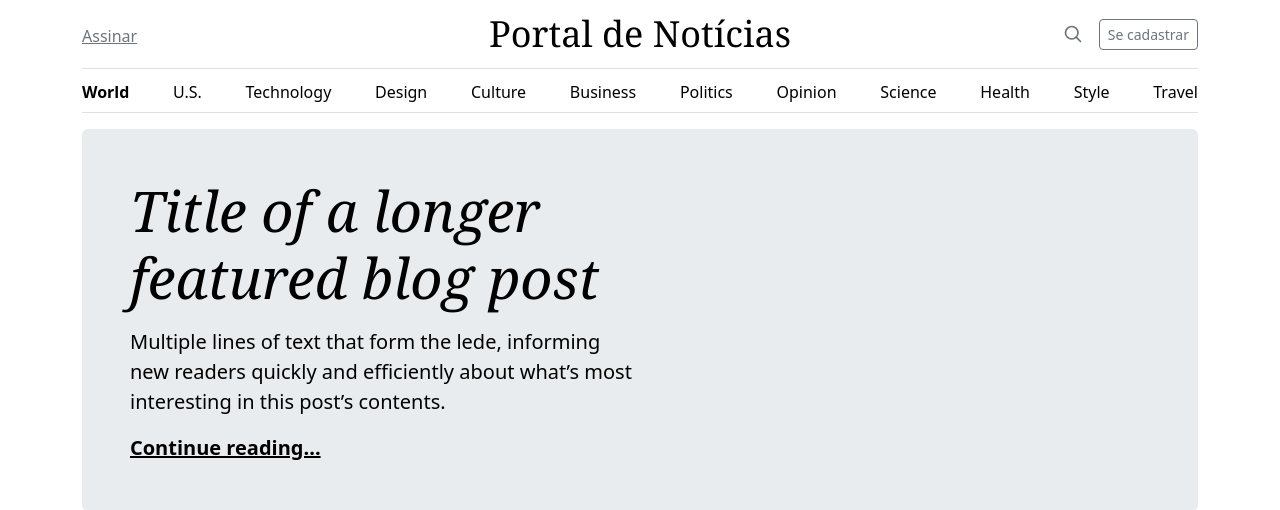
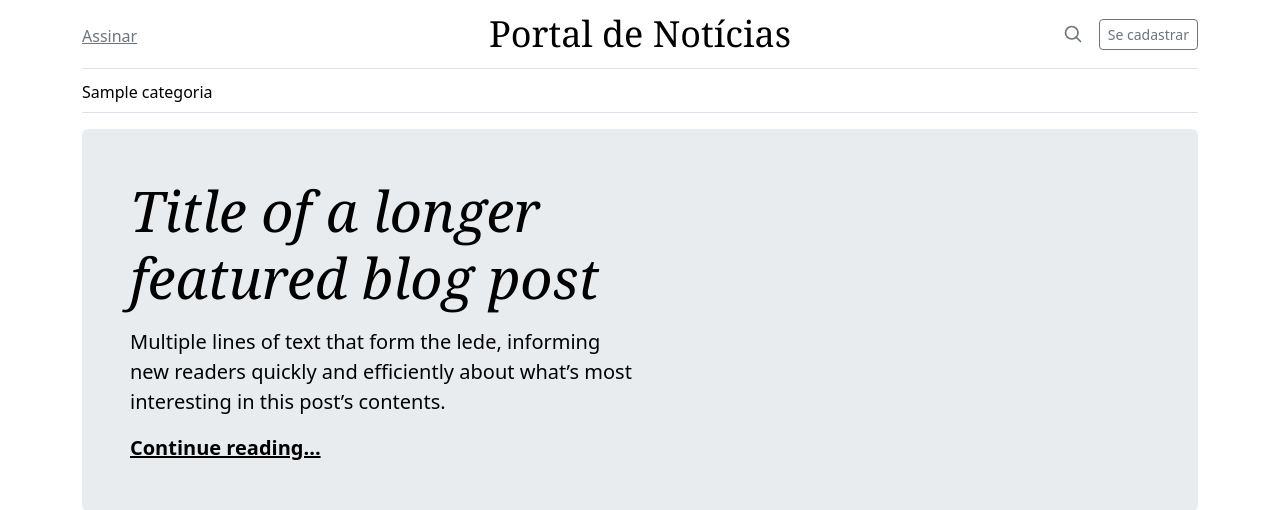
Before and after one commit to ruangustavo/portal-de-noticias, a Django app: page / in a window 1280 px wide. Shown: the top 510 px of the page. Run offline with Django 4.2, Linux system fonts and the light colour scheme; tables that the repository leaves empty hold one stand-in row (values such as "Sample post"); some web fonts are replaced.

Commit message:
Renderizar categorias dinamicamente

```diff
--- a/app/blog/models.py
+++ b/app/blog/models.py
@@ -30,3 +30,4 @@ class Postagem(models.Model):
 
     class Meta:
         ordering = ["-data_publicacao"]
+        verbose_name_plural = "Postagens"
--- a/app/blog/views.py
+++ b/app/blog/views.py
@@ -1,5 +1,9 @@
 from django.shortcuts import render
+
+from .models import Categoria
 
 
 def pagina_inicial(request):
-    return render(request, "pagina_inicial.html")
+    categorias = Categoria.objects.all()
+    context = {"categorias": categorias}
+    return render(request, "pagina_inicial.html", context)
--- a/app/templates/base.html
+++ b/app/templates/base.html
@@ -124,19 +124,11 @@
                 </div>
             </header>
             <div class="nav-scroller py-1 mb-3 border-bottom">
-                <nav class="nav nav-underline justify-content-between">
-                    <a class="nav-item nav-link link-body-emphasis active" href="#">World</a>
-                    <a class="nav-item nav-link link-body-emphasis" href="#">U.S.</a>
-                    <a class="nav-item nav-link link-body-emphasis" href="#">Technology</a>
-                    <a class="nav-item nav-link link-body-emphasis" href="#">Design</a>
-                    <a class="nav-item nav-link link-body-emphasis" href="#">Culture</a>
-                    <a class="nav-item nav-link link-body-emphasis" href="#">Business</a>
-                    <a class="nav-item nav-link link-body-emphasis" href="#">Politics</a>
-                    <a class="nav-item nav-link link-body-emphasis" href="#">Opinion</a>
-                    <a class="nav-item nav-link link-body-emphasis" href="#">Science</a>
-                    <a class="nav-item nav-link link-body-emphasis" href="#">Health</a>
-                    <a class="nav-item nav-link link-body-emphasis" href="#">Style</a>
-                    <a class="nav-item nav-link link-body-emphasis" href="#">Travel</a>
+                <nav class="nav nav-underline">
+                    {% for categoria in categorias %}
+                        <a class="nav-item nav-link link-body-emphasis" href="#">{{ categoria }}</a>
+                        {% comment %} Adicione a classe 'active' se é a página atual {% endcomment %}
+                    {% endfor %}
                 </nav>
             </div>
         </div>
```
Also changed, not shown: app/blog/admin.py (+13 -1 lines).
